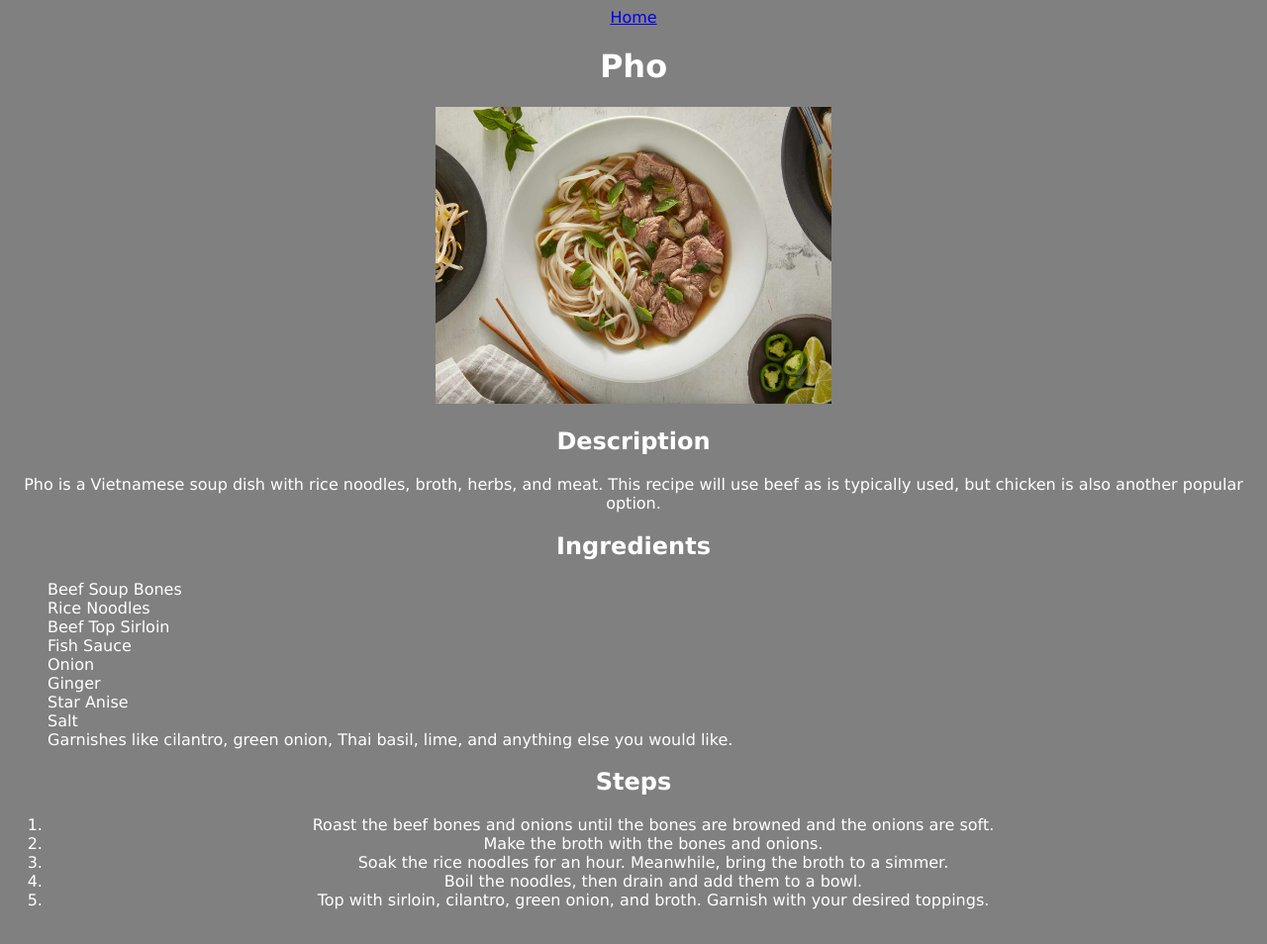
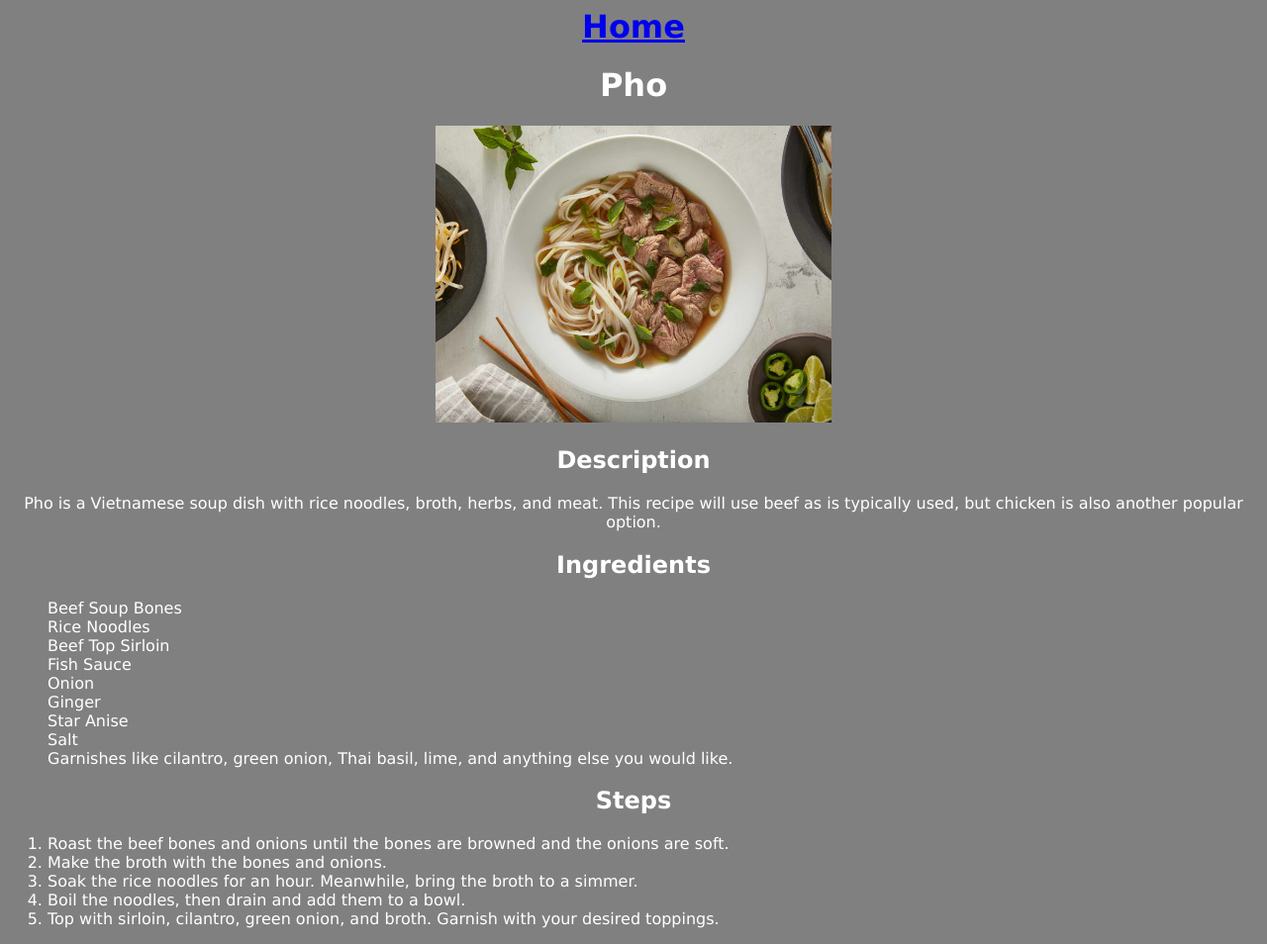
Before and after one commit to CopyypoC/odin-recipes, a plain HTML site: page recipes/pho.html in a window 1280 px wide. Shown: the whole page at 99% size. Drawn offline with Linux system fonts and the light colour scheme.

Commit message:
Edit text styles on recipes

```diff
--- a/style.css
+++ b/style.css
@@ -10,6 +10,10 @@ ul {
     text-align: left;
 }
 
+ol li {
+    text-align: left;
+}
+
 .recipe {
     background-color: hsl(212, 60%, 40%);
     color: white;
@@ -17,3 +21,8 @@ ul {
     font-weight: bold;
     text-decoration: none;
 }
+
+.home-btn {
+    font-size: 32px;
+    font-weight: bold;
+}
```
